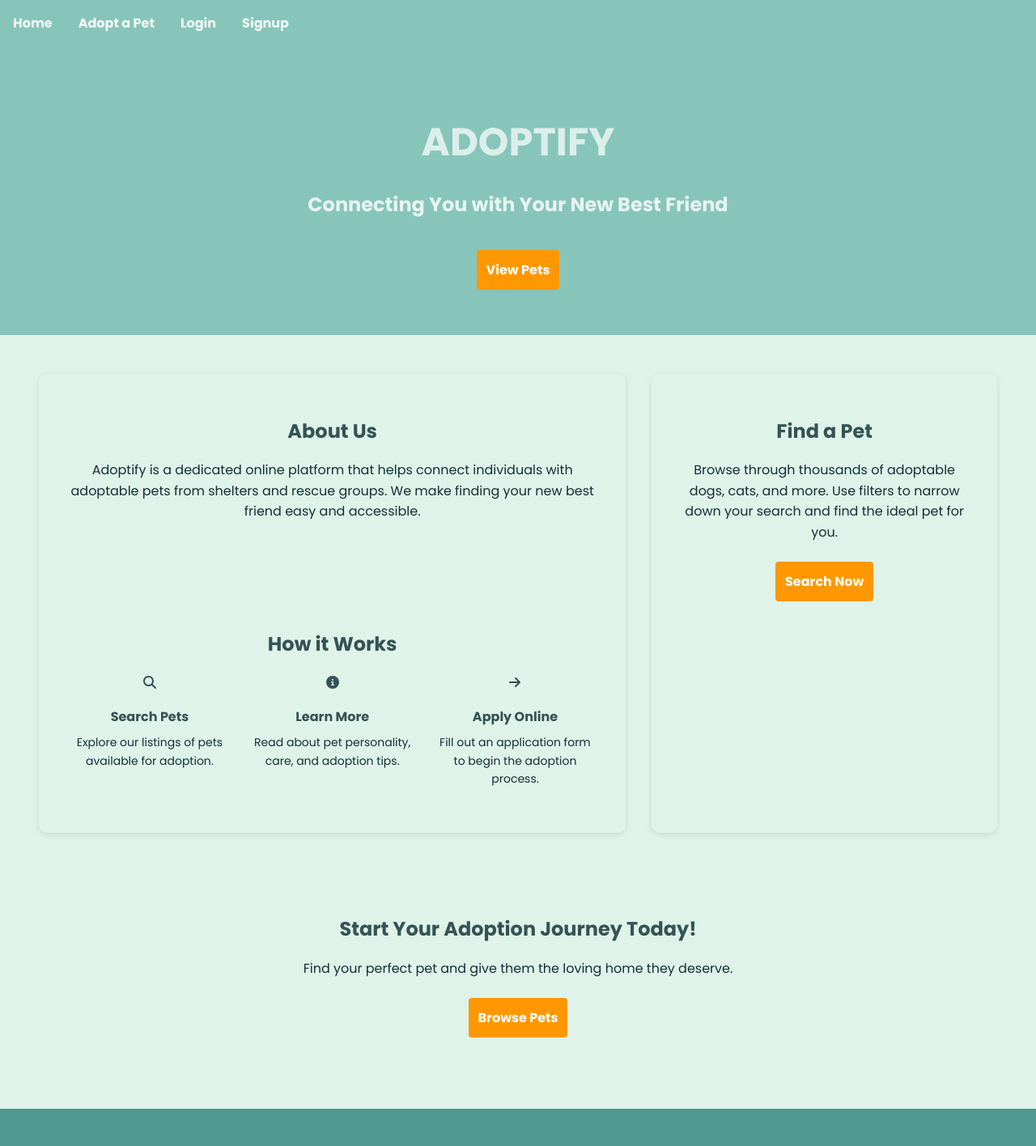
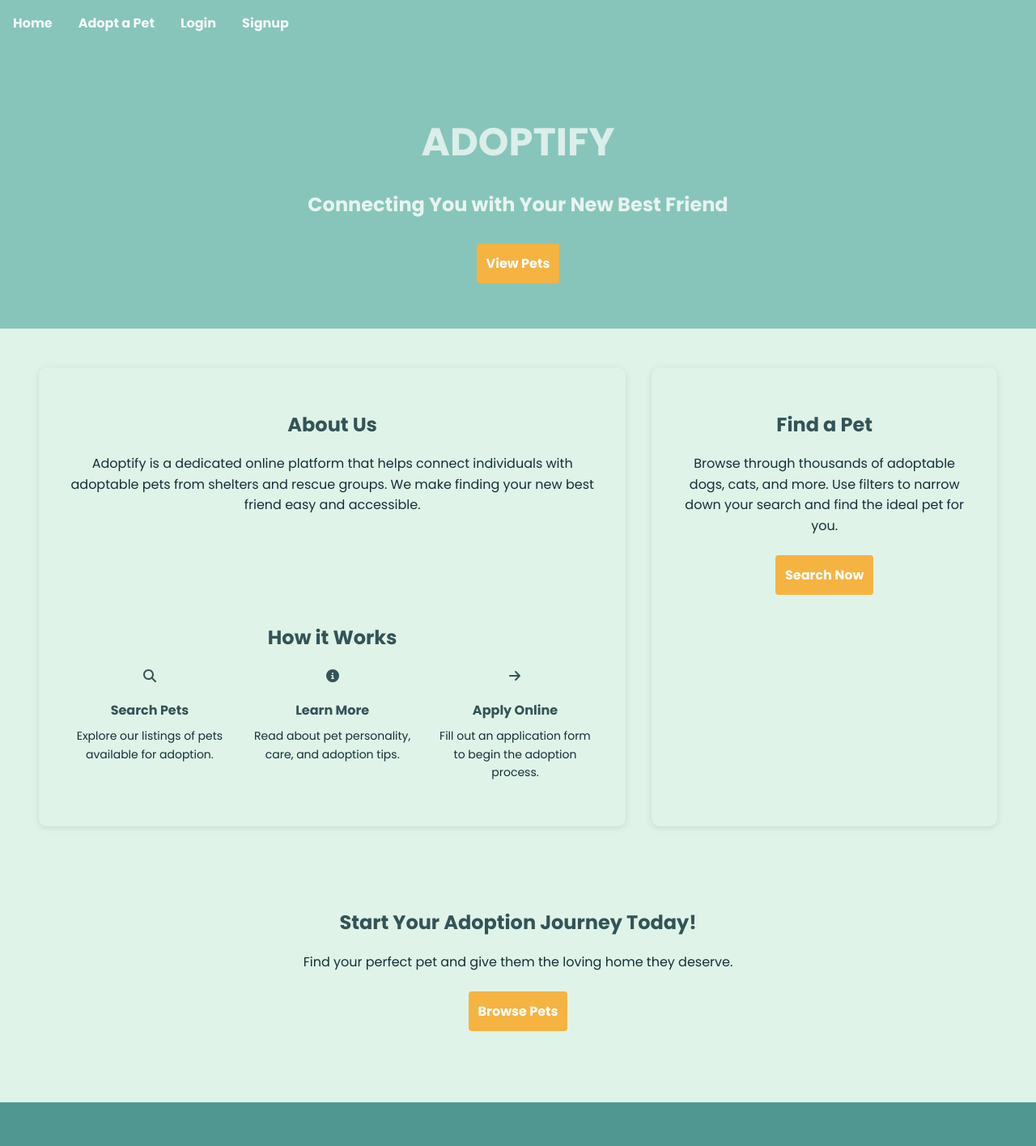
Before and after one commit to chantal-delcarmen/adoptify-pet-finder, a React (Create React App) app in the folder frontend/: page / in a window 1280 px wide. Shown: the top 1416 px of the page at 81% size. Built offline with nearby package versions, Linux system fonts and the light colour scheme; no server answers.

Commit message:
feat: add ViewDetailsButton to ManageApplications and update button styles

```diff
--- a/frontend/src/pages/ManageApplications.js
+++ b/frontend/src/pages/ManageApplications.js
@@ -2,7 +2,7 @@ import React, { useEffect, useState } from 'react';
 import { useNavigate } from 'react-router-dom';
 import ApplicationCard from '../components/ApplicationCard'; // Import the ApplicationCard component
 import AdminPanel from '../components/AdminPanel';
-import { ApproveButton, RejectButton } from '../components/Buttons'; // Import buttons
+import { ViewDetailsButton, ApproveButton, RejectButton } from '../components/Buttons'; // Import buttons
 
 function ManageApplications() {
     const [applications, setApplications] = useState([]); // State for all applications
@@ -77,6 +77,7 @@ function ManageApplications() {
                                 onClick={() => handleCardClick(application)} // Open modal on click
                             >
                                 <ApplicationCard application={application} />
+                                <ViewDetailsButton />
                             </div>
                         ))}
                     </div>
--- a/frontend/src/styles/_buttons.scss
+++ b/frontend/src/styles/_buttons.scss
@@ -10,7 +10,7 @@
   margin: $spacing-xs; // Add spacing around buttons
 
   &--primary {
-    background-color: $color-accent;
+    background-color: $color-accent !important;
     color: $color-text;
 
     &:hover {
--- a/frontend/src/styles/_components.scss
+++ b/frontend/src/styles/_components.scss
@@ -17,11 +17,6 @@
     font-size: $font-size-lg;    // Larger font size for the tagline
     margin-bottom: $spacing-sm;
     color: rgba(255, 255, 255, 0.8); // Slightly transparent white text
-  }
-
-  // Use the centralized button class
-  .button--primary {
-    margin-top: $spacing-sm;
   }
 }
 
@@ -113,11 +108,6 @@
     font-size: $font-size-base;
     margin-bottom: $spacing-sm;
     line-height: 1.6;
-  }
-
-  // Use the centralized button class
-  .button--secondary {
-    margin-top: $spacing-sm;
   }
 }
 
```
